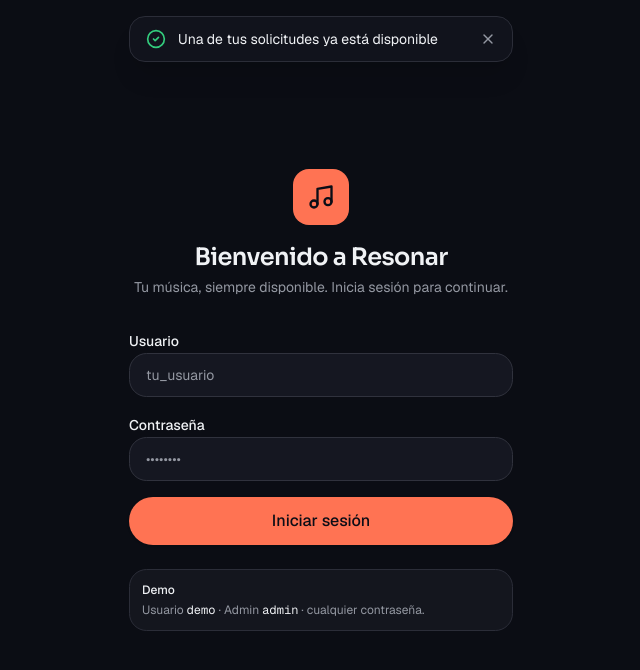
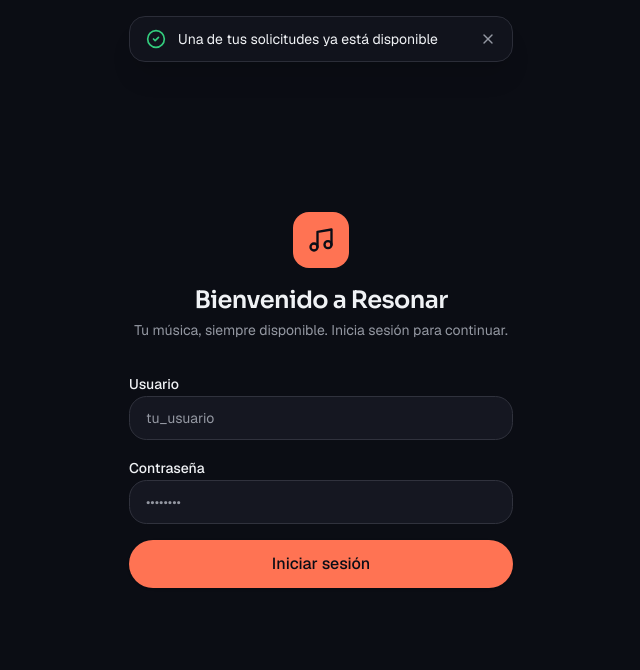
Before and after one commit to AsierBujedo/MusicWebApp, a Next.js app: page / in a window 1280 px wide. Shown: the top 670 px of the page, without its empty margins (319-959 px from the left). Built offline with nearby package versions, Linux system fonts and the light colour scheme; no server answers.

Commit message:
remove demo

```diff
--- a/components/auth/login-screen.tsx
+++ b/components/auth/login-screen.tsx
@@ -79,14 +79,6 @@ export function LoginScreen() {
             {loading ? <Loader2 className="h-5 w-5 animate-spin" /> : "Iniciar sesión"}
           </Button>
         </form>
-
-        <div className="mt-6 rounded-xl border border-border bg-secondary/40 p-3 text-xs text-muted-foreground">
-          <p className="font-medium text-foreground">Demo</p>
-          <p className="mt-1">
-            Usuario <code className="text-foreground">demo</code> · Admin <code className="text-foreground">admin</code> ·
-            cualquier contraseña.
-          </p>
-        </div>
       </div>
     </div>
   )
```
